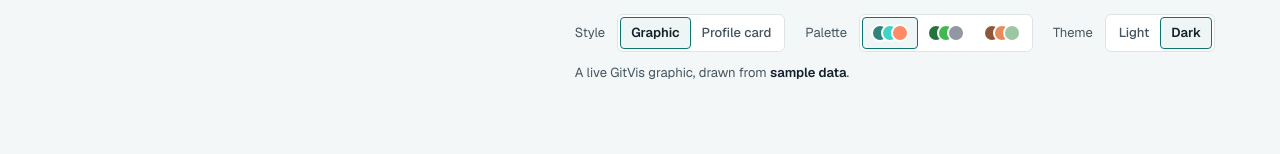
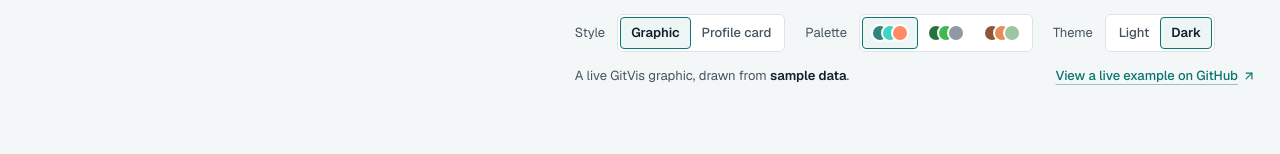
Before and after one commit to jenkruk/gitvis, a Next.js app: page / in a window 1280 px wide. Shown: the part 589-743 px from the top of the page. Built offline with nearby package versions, Linux system fonts and the light colour scheme; no server answers.

Commit message:
docs(readme): separate contributor docs from planning docs and point contributors to CONTRIBUTING.md first

```diff
--- a/src/components/landing/LandingHero.tsx
+++ b/src/components/landing/LandingHero.tsx
@@ -1,13 +1,13 @@
 "use client";
 
-import { ArrowRight, BookOpen } from "lucide-react";
+import { ArrowRight, ArrowUpRight, BookOpen } from "lucide-react";
 import Link from "next/link";
 import { type ReactNode, useMemo, useState } from "react";
 import { backdropColor, PreviewStage } from "@/components/studio/PreviewStage";
-import { button } from "@/components/ui/recipes";
+import { button, link } from "@/components/ui/recipes";
 import { Segmented } from "@/components/ui/Segmented";
 import { STARTING_PRESETS, type StartingPresetId } from "@/config/config";
-import { SITE_DESCRIPTION, SITE_HEADLINE } from "@/config/site";
+import { LIVE_EXAMPLE_URL, SITE_DESCRIPTION, SITE_HEADLINE } from "@/config/site";
 import type { ContributionDataset } from "@/domain/types";
 import { createSampleDataset } from "@/fixtures/sample-dataset";
 import { computeMetrics } from "@/metrics/metrics";
@@ -101,8 +101,14 @@ function Showcase({
           onChange={(mode) => onChange({ mode })}
         />
       </div>
-      <figcaption id="showcase-caption" className="mt-3 text-caption text-fg-muted">
-        A live GitVis graphic, drawn from <strong className="font-semibold text-fg">sample data</strong>.
+      <figcaption className="mt-3 flex flex-wrap items-center justify-between gap-x-4 gap-y-1 text-caption text-fg-muted">
+        <span id="showcase-caption">
+          A live GitVis graphic, drawn from <strong className="font-semibold text-fg">sample data</strong>.
+        </span>
+        <a href={LIVE_EXAMPLE_URL} target="_blank" rel="noopener noreferrer" className={`${link} gap-1`}>
+          View a live example on GitHub
+          <ArrowUpRight aria-hidden="true" className="size-3.5" /> <span className="sr-only">(opens in a new tab)</span>
+        </a>
       </figcaption>
     </figure>
   );
--- a/src/config/site.ts
+++ b/src/config/site.ts
@@ -1,4 +1,5 @@
 export const GITVIS_REPO_URL = "https://github.com/jenkruk/gitvis";
+export const LIVE_EXAMPLE_URL = "https://github.com/jenkruk";
 
 export const SITE_NAME = "GitVis";
 export const SITE_TAGLINE = "Every contribution counts.";
```
Also changed, not shown: 2 other files (tests, documents, lock files or other folders).
